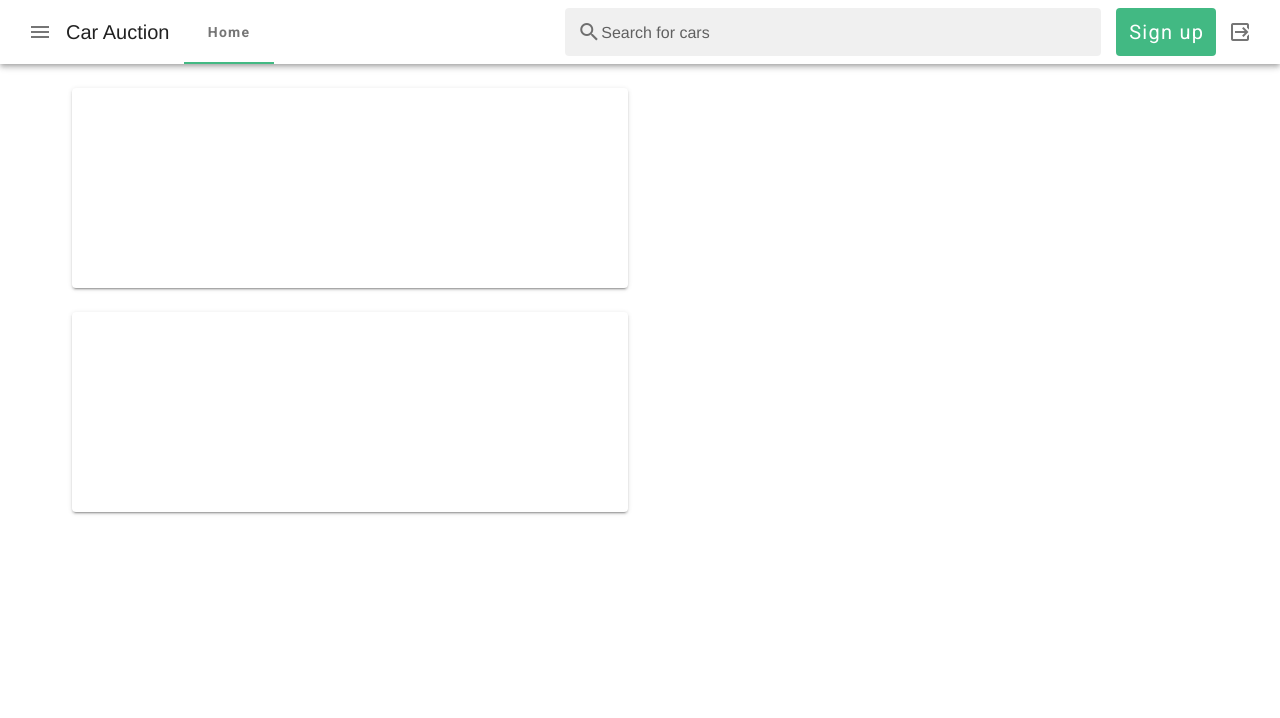
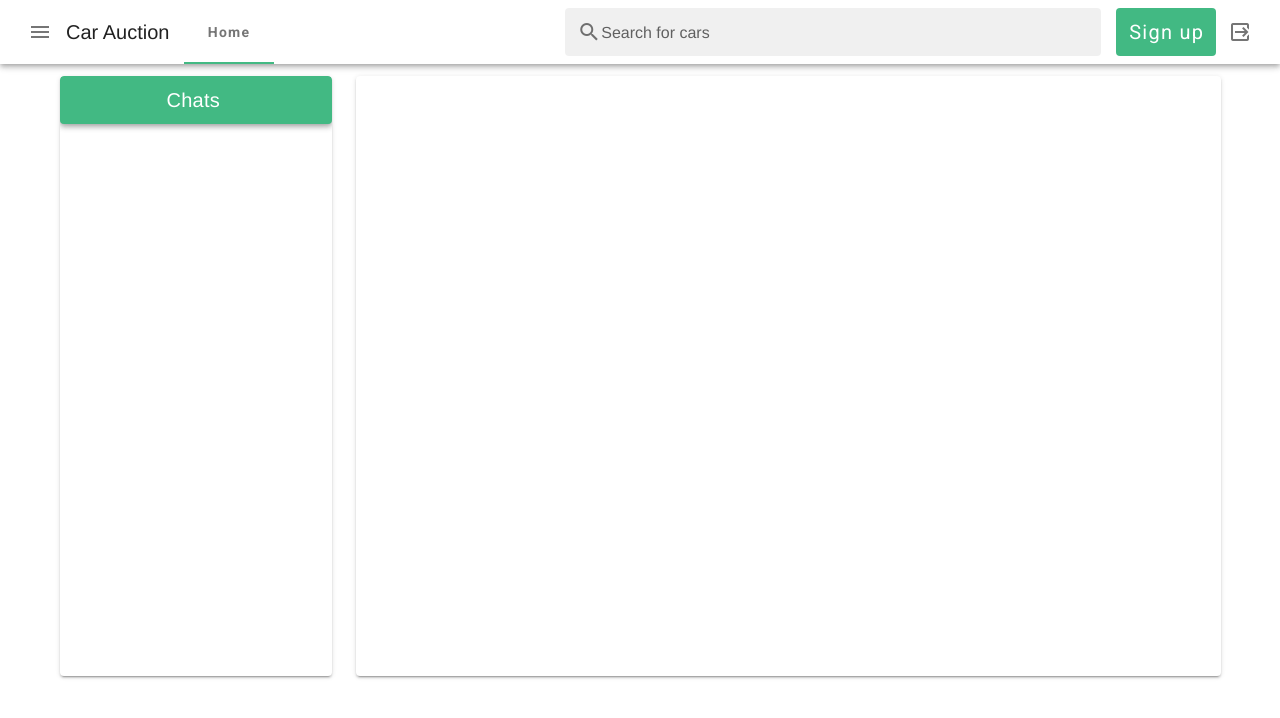
Before and after one commit to tsan21/carAuctionFrontend, a Vue app: page /chats in a window 1280 px wide. Shown: the top 718 px of the page. Built offline with nearby package versions, Linux system fonts and the light colour scheme.

Commit message:
chat form begin

```diff
--- a/src/components/Chat.vue
+++ b/src/components/Chat.vue
@@ -1,23 +1,36 @@
 <template>
   <v-container>
-    <v-col cols="12" sm="6" md="6">
+    <v-row>
+
+      <v-col cols="12" sm="6" md="3">
         <v-card
             style="overflow-y: auto"
             class="mx-auto"
-        max-height="200px"
-        min-height="200px"
+            max-height="600px"
+            min-height="600px"
+        >
+            <v-app-bar
+                color="#42b983"
+                dense
+                >
+                <v-card-title style="color: white; margin-left: 75px;">
+                    Chats
+                </v-card-title>
+            </v-app-bar>
+
+        </v-card>
+      </v-col>
+
+      <v-col cols="12" sm="6" md="9">
+        <v-card
+          style="overflow-y: auto"
+          class="mx-auto"
+          max-height="600px"
+          min-height="600px"
         >
         </v-card>
       </v-col>
 
-    <v-col cols="12" sm="6" md="6">
-      <v-card
-        style="overflow-y: auto"
-        class="mx-auto"
-        max-height="200px"
-        min-height="200px"
-      >
-      </v-card>
-    </v-col>
+    </v-row>
   </v-container>
 </template>
--- a/src/components/ViewAuction.vue
+++ b/src/components/ViewAuction.vue
@@ -86,7 +86,7 @@
 
           </v-col>
 
-            <v-col cols="12" sm="6" md="6">
+            <v-col cols="6" sm="3" md="6">
                   <p style="font-weight: bold;">
                       Body style
                   </p>
```
Lines whose indentation alone changed are shown as unchanged.
